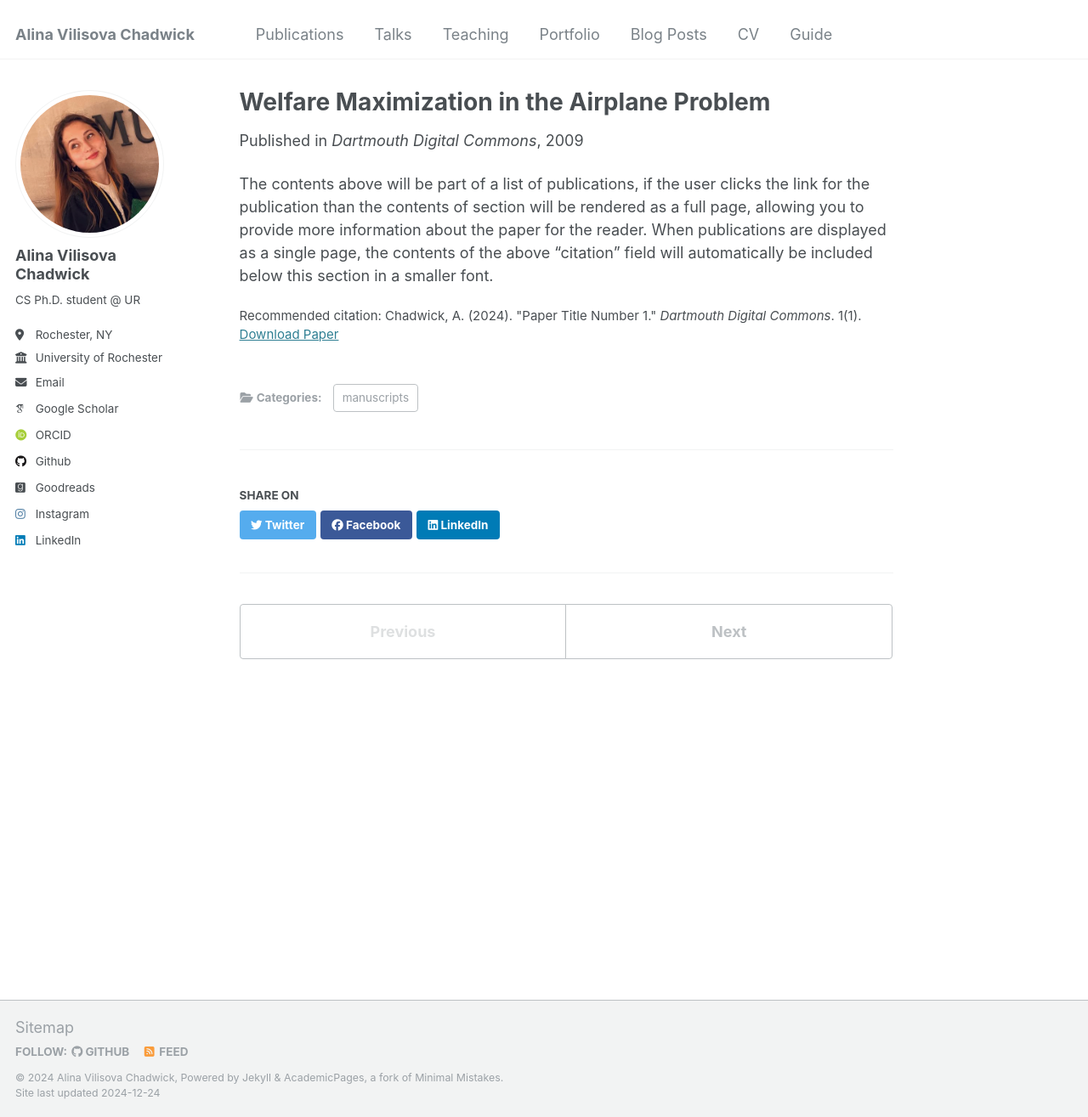
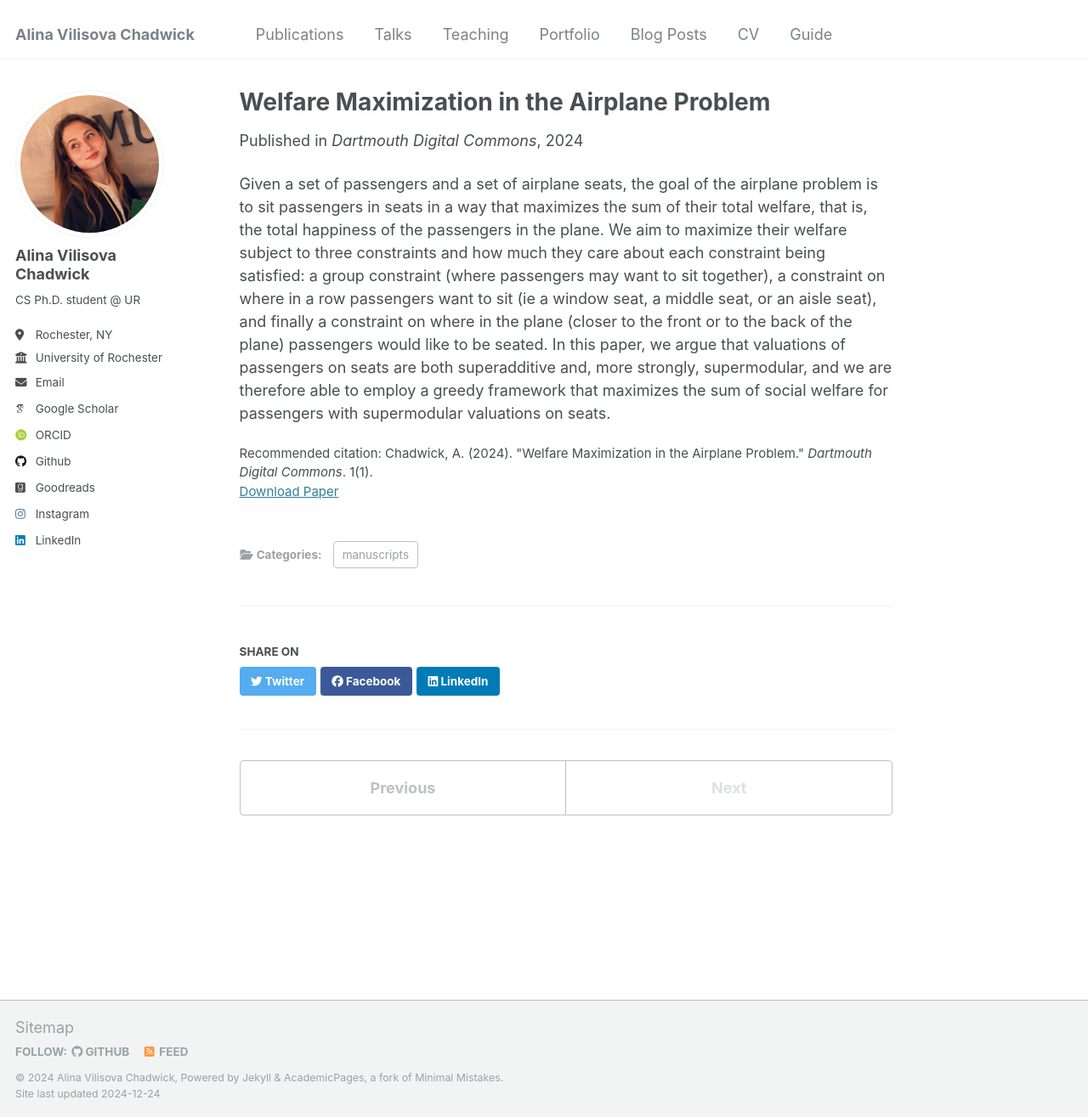
Before and after one commit to alinachadwick/alinachadwick.github.io, a Jekyll site: the page built from _publications/airplane.md, in a window 1280 px wide and 1315 px high. Shown: the whole window at 85% size. Built offline with Jekyll 4.4.1, drawn with Linux system fonts in a browser that asks for light colours; some web fonts are replaced.

Commit message:
updated airplane stuff

```diff
--- a/_publications/airplane.md
+++ b/_publications/airplane.md
@@ -3,12 +3,12 @@ title: "Welfare Maximization in the Airplane Problem"
 collection: publications
 category: manuscripts
 permalink: /publication/welfare-maximization-in-the-airplane-problem
-excerpt: 'This paper is about the number 1. The number 2 is left for future work.'
-date: 2009-10-01
+excerpt: 'The goal of the airplane problem is to sit passengers in seats in a way that maximizes the sum of their total welfare, that is, the total happiness of the passengers in the plane.'
+date: 2024-05-29
 venue: 'Dartmouth Digital Commons'
 # slidesurl: 'http://academicpages.github.io/files/slides1.pdf'
-paperurl: 'http://academicpages.github.io/files/Welfare Maximization in the Airplane Problem.pdf'
-citation: 'Chadwick, A. (2024). &quot;Paper Title Number 1.&quot; <i>Dartmouth Digital Commons</i>. 1(1).'
+paperurl: 'http://academicpages.github.io/files/Airplane_Problem.pdf'
+citation: 'Chadwick, A. (2024). &quot;Welfare Maximization in the Airplane Problem.&quot; <i>Dartmouth Digital Commons</i>. 1(1).'
 ---
 
-The contents above will be part of a list of publications, if the user clicks the link for the publication than the contents of section will be rendered as a full page, allowing you to provide more information about the paper for the reader. When publications are displayed as a single page, the contents of the above "citation" field will automatically be included below this section in a smaller font.
+Given a set of passengers and a set of airplane seats, the goal of the airplane problem is to sit passengers in seats in a way that maximizes the sum of their total welfare, that is, the total happiness of the passengers in the plane. We aim to maximize their welfare subject to three constraints and how much they care about each constraint being satisfied: a group constraint (where passengers may want to sit together), a constraint on where in a row passengers want to sit (ie a window seat, a middle seat, or an aisle seat), and finally a constraint on where in the plane (closer to the front or to the back of the plane) passengers would like to be seated. In this paper, we argue that valuations of passengers on seats are both superadditive and, more strongly, supermodular, and we are therefore able to employ a greedy framework that maximizes the sum of social welfare for passengers with supermodular valuations on seats.
```
Also changed, not shown: 2 other files.
